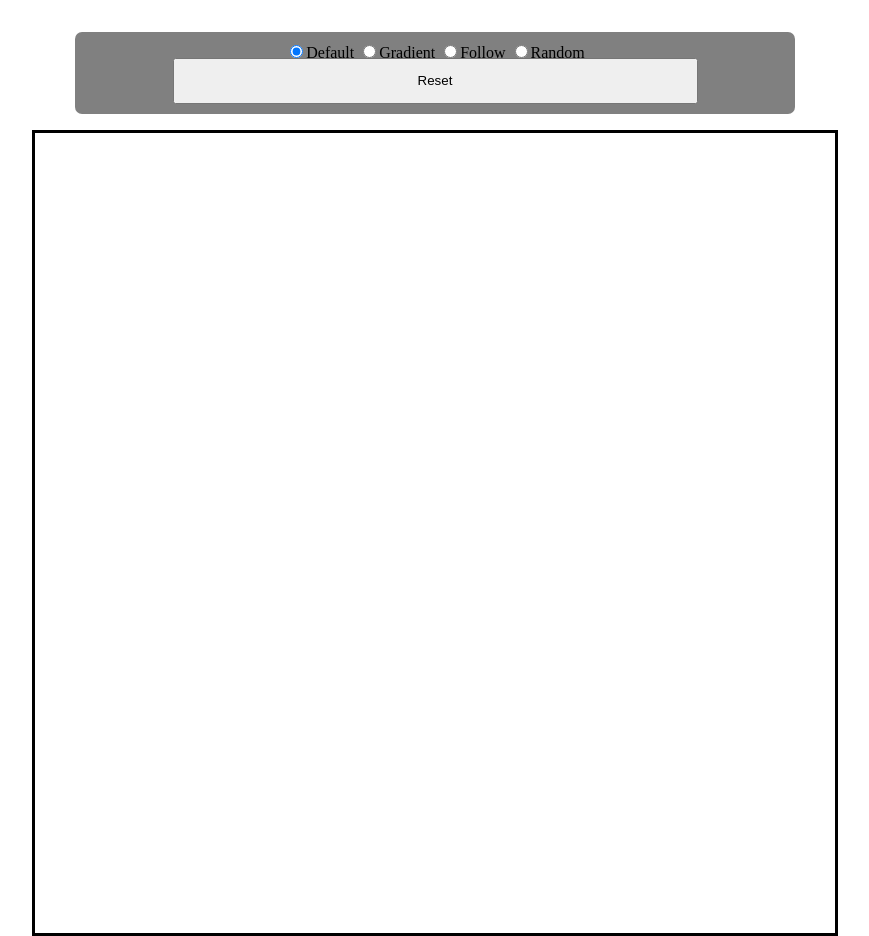
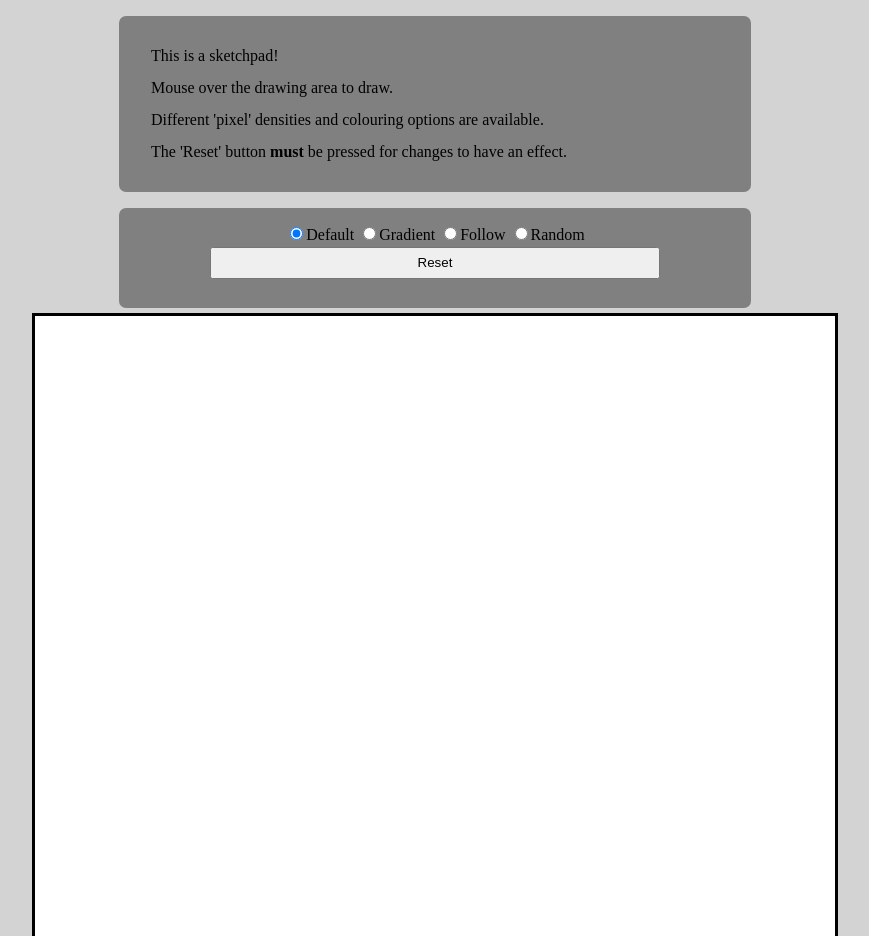
Before and after one commit to NicholasFraleigh/jQuery-sketchpad, a plain HTML site: page index.html in a window 1280 px wide. Shown: the top 936 px of the page, without its empty margins (205-1074 px from the left). Drawn offline with nearby package versions, Linux system fonts and the light colour scheme.

Commit message:
styling progress

```diff
--- a/css/stylesheet.css
+++ b/css/stylesheet.css
@@ -1,5 +1,6 @@
 body{
 	line-height: 0;
+	background-color: lightgray;
 }
 
 .square{
@@ -8,9 +9,9 @@ body{
 }
 
 .main{
-	margin: 2em auto 1em auto;
-    width: 700px;
-    padding: 10px;
+	margin: auto;
+    width: 600px;
+    padding: 1em;
     text-align:center;
     border-radius: 7px;
     -webkit-border-radius: 7px;
@@ -24,15 +25,37 @@ body{
 }
 
 .style-all{
+	margin: 5px auto 5px auto;
+}
 
+.back{
+	background-color: green;
 }
 
 .reset_button{
-	padding: 1em;
+	padding: 0.5em;
+	margin: 0.5em 0.5em 1em 0.5em;
+}
+
+.intro{
+	line-height: 1;
+	margin: 1em auto 1em auto;
+    width: 600px;
+    padding: 0.5em 1em 0.5em 1em;
+    text-align:left;
+    border-radius: 7px;
+    -webkit-border-radius: 7px;
+    -moz-border-radius: 7px;
+    background-color: grey;
 }
 
 #container{
 	width: 800px;
 	border: solid;
 	margin:auto;
+	background-color: white;
 }
+
+#intro-text{
+	padding: 0.5em 1em 0.5em 1em;
+}
--- a/index.html
+++ b/index.html
@@ -7,7 +7,11 @@
 		<script type='text/javascript' src = 'scripts/script.js'></script>
 	</head>
 	<body>
+		<div class = "intro style-all">
+			<p id = "intro-text">This is a sketchpad! <br><br> Mouse over the drawing area to draw. <br><br> Different 'pixel' densities and colouring options are available. <br><br>  The 'Reset' button <strong>must</strong> be pressed for changes to have an effect.</p>
+		</div>
 		<div class = "main style-all">
+
 			<form class = "center">
 				<input type = "radio" name = "color-select" value = "default" checked>Default
 				<input type = "radio" name = "color-select" value = "gradient">Gradient
```
